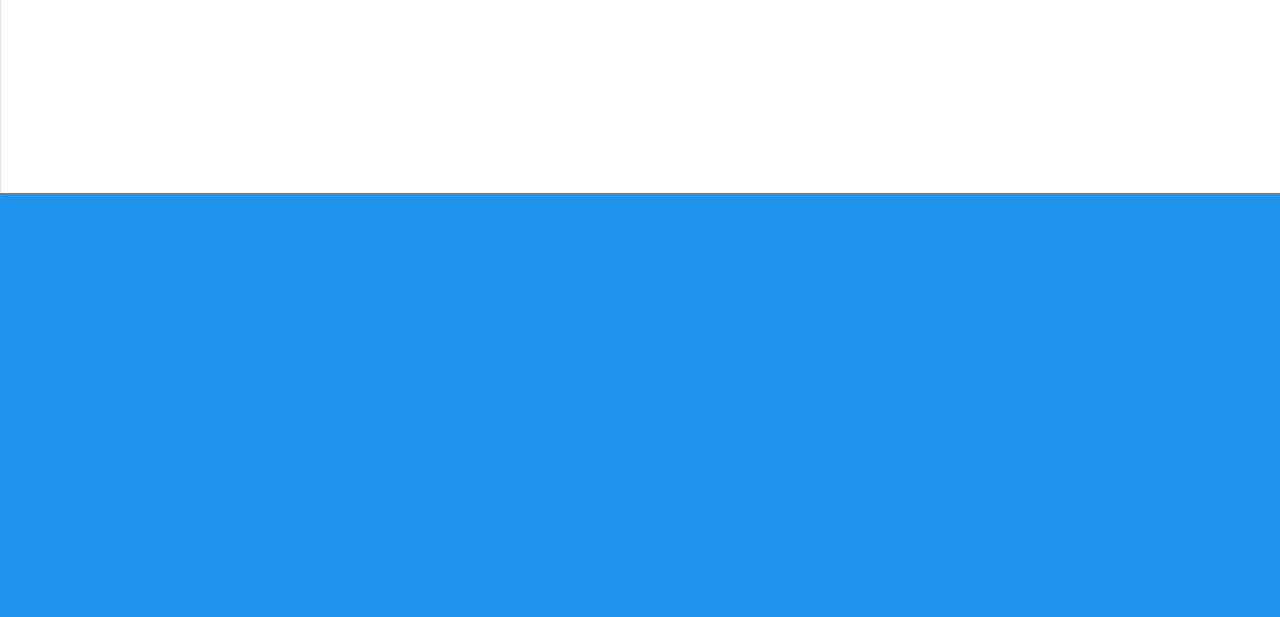
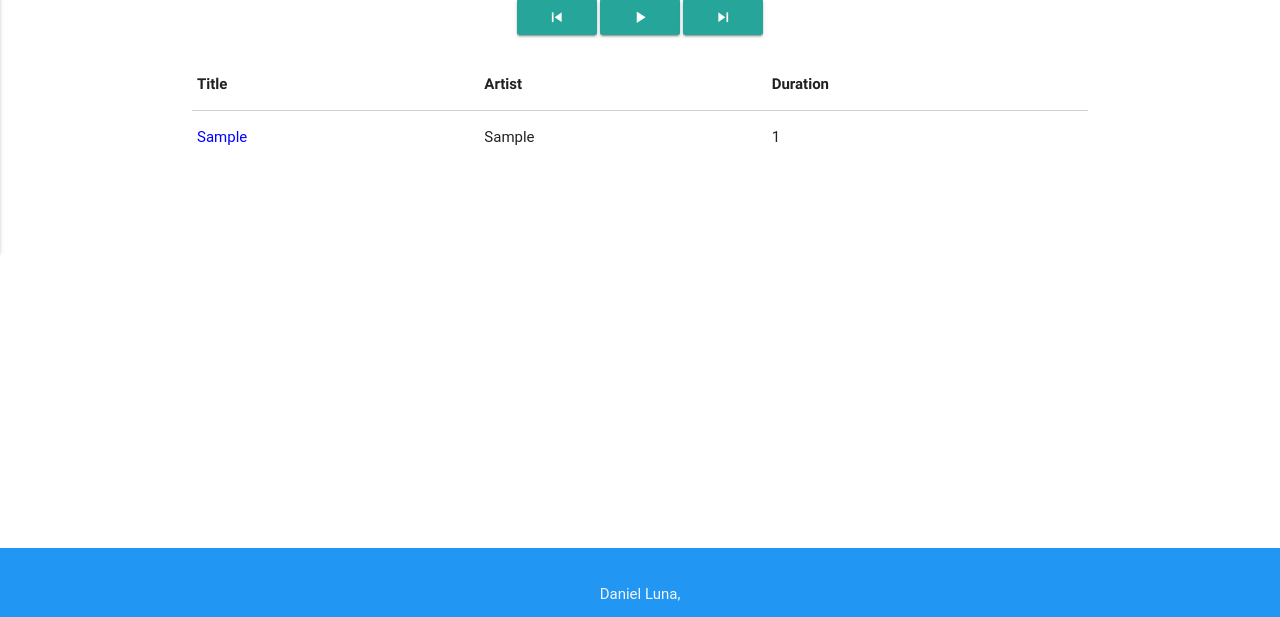
Before and after one commit to Daniellunsc/flask-streaming, a Flask app: template templates/home.html in a window 1280 px wide. Shown: the part 607-1224 px from the top of the page. Before the commit the page ends 800 px from the top, so only its background shows below. Run offline with Flask 2, Linux system fonts and the light colour scheme; the template is opened without the code that fills it: most values are stand-ins (such as "Sample title", 1, 10 or a date in 2020); grey boxes marked "Sample" are stand-in pictures; some libraries are stand-ins or nearby versions; some web fonts are replaced; grey boxes are pictures that could not be loaded.

Commit message:
Added: JS Logic to control the music and a new music

```diff
--- a/main.py
+++ b/main.py
@@ -1,57 +1,71 @@
-from flask import Flask, url_for, render_template
-from flask import request, send_file
-import json
+from flask import Flask, url_for, render_template, json
+from flask import send_file, request
 import glob
+
+from io import BytesIO
 from mutagen import File
-from io import BytesIO
+
 
 app = Flask(__name__)
 
-@app.route("/")
-def home():
-  musicList = glob.glob("static/musics/*.mp3")
 
-  musicJ = [{'filename': mi.split("/")[-1],
-            'fileURL': url_for('sounds', music=mi)} for mi in musicList]
+def sec2minString(sec):
+    mi = sec / 60.0
+    mi = str(mi).split(".")
+    seci = int(float('0.' + mi[1]) * 60.0)
+    if(seci < 10):
+        seci = '0' + str(seci)
+    else:
+        seci = str(seci)
 
-  for i in range(len(musicJ)):
-    tag = File(musicList[i])
-    if('TIT2' in tag.keys()):
-      musicJ[i]['Tags'] = {'TIT2': tag['TIT2'].text[0], 'TPE1': tag['TPE1'].text(0)}
-
-  return render_template("home.html", musicJ=musicJ)
-
+    return mi[0] + ":" + seci
 
 @app.route("/sounds")
 def sounds():
-
-  music = request.args["music"]
-  return send_file(music, mimetype="audio/mp3")
-
-@app.route("/coverimage")
-def coverimage():
-  cover = request.args["music"]
-  cover = File(cover)
-  if("APIC:" in cover.tags.keys()):
-    imgcover = cover.tags["APIC:"].data
-    strIO = BytesIO()
-    strIO.write(imgcover)
-    strIO.seek(0)
-
-    return send_file(strIO, mimetype="image/jpg")
-  else:
-    return app.send_static_file('images/noCoverImage.png')
+    music = request.args["music"]
+    return send_file(music, mimetype="audio/mp3")
 
 
-def sec2min(sec):
-  minutes = sec / 60.0
-  minutes = str(minutes).split(".")
-  seci = int(float('0.' + minutes[1]) * 60.0)
-  if(seci < 10):
-    seci = '0' + str(seci)
-  else:
-    seci = str(seci)
-  return minutes[0] + ":" + seci
+@app.route("/coverImage")
+def coverImage():
+    cover = request.args["music"]
+    print(cover)
+    cover = File(cover)
+    print(cover.tags.keys())
+    if("APIC:Front" in cover.tags.keys()):
+        imgcover = cover.tags["APIC:Front"].data
+        strIO = BytesIO()
+        strIO.write(imgcover)
+        strIO.seek(0)
+
+        return send_file(strIO,
+                     mimetype="image/jpg")
+    else:
+        return app.send_static_file('images/noCoverImage.png')
+
+@app.after_request
+def add_header(response):
+  response.cache_control.max_age = 0
+  return response
+
+@app.route("/")
+def home():
+    musiclist = glob.glob("static/musics/*.mp3")
+
+    musicJ = [{"fileName": mi.split("/")[-1],
+               "coverURL": url_for('coverImage', music=mi),
+               'fileUrl':url_for('sounds', music=mi),
+               'length': sec2minString(File(mi).info.length),
+               'Tags': None
+               } for mi in musiclist]
+
+    for i in range(len(musicJ)):
+        tag = File(musiclist[i])
+        if('TIT2' in tag.keys()):
+            musicJ[i]['Tags'] = {'TIT2':tag['TIT2'].text[0], 'TPE1':tag['TPE1'].text[0]}
+
+    return render_template("home.html",
+                           musicJ=musicJ)
 
 if(__name__ == "__main__"):
-    app.run()
+    app.run(debug=True)
--- /dev/null
+++ b/static/js/Page.js
@@ -0,0 +1,208 @@
+var current = 0;
+
+var playing = false;
+
+var mysound;
+var source;
+var progressBar;
+var onProgChange = false;
+var musics;
+
+function set_ListOfMusics(mlist) {
+  musics = mlist;
+}
+
+function startMusic() {
+  mysound = document.getElementById("myplay");
+  soundImg = document.getElementById("coverImg");
+  progressBar = document.getElementById("rangeProgr");
+  source = document.getElementById("audioSource");
+  source.src = musics[0].fileUrl;
+  soundImg.src = musics[0].coverURL;
+  mysound.load();
+  changeColorMusic();
+  changeArtistTitle();
+  playing = false;
+  mysound.addEventListener("ended", function() {
+    if (current < musics.length - 1) {
+      current += 1;
+
+      source.src = musics[current].fileUrl;
+      document.getElementById("coverImg").src = musics[current].coverURL;
+      mysound.load();
+      mysound.play();
+    }
+    changeColorMusic();
+    changeArtistTitle();
+
+    if (current == musics.length - 1) {
+      var mylink = document.getElementById("lim_" + current.toString());
+      mylink.style.color = "blue";
+    }
+
+    updateTime();
+  });
+
+  mysound.addEventListener("timeupdate", function() {
+    var currentTime = mysound.currentTime;
+    var duration = mysound.duration;
+    var per = (currentTime / duration) * 100;
+    if (onProgChange == false) {
+      progressBar.value = per;
+      updateTime();
+    }
+  });
+
+  progressBar.addEventListener("mouseup", function() {
+    var newTime = (this.value * mysound.duration) / 100;
+    mysound.currentTime = newTime;
+    onProgChange = false;
+    updateTime();
+  });
+
+  progressBar.addEventListener("mousedown", function() {
+    onProgChange = true;
+  });
+
+  progressBar.addEventListener("touchend", function() {
+    var newTime = (this.value * mysound.duration) / 100;
+    mysound.currentTime = newTime;
+    onProgChange = false;
+    updateTime();
+  });
+
+  progressBar.addEventListener("touchstart", function() {
+    onProgChange = true;
+  });
+}
+
+function changeMusic(newSound) {
+  current = musics
+    .map(function(d) {
+      return d["fileUrl"];
+    })
+    .indexOf(newSound);
+  changeColorMusic();
+  changeArtistTitle();
+
+  source.src = newSound;
+  document.getElementById("coverImg").src = musics[current].coverURL;
+  mysound.load();
+  mysound.play();
+  updateTime();
+}
+
+function changeArtistTitle() {
+  var artist = document.getElementById("artista");
+  var titulo = document.getElementById("titulo");
+  if (musics[current].Tags != null) {
+    artist.innerHTML = musics[current].Tags.TPE1;
+    titulo.innerHTML = musics[current].Tags.TIT2;
+  } else {
+    artist.innerHTML = " unknown ";
+    titulo.innerHTML = musics[current].fileName;
+  }
+}
+
+function changeColorMusic() {
+  var mylink;
+
+  for (i = 0; i < musics.length; i++) {
+    mylink = document.getElementById("lim_" + i.toString());
+    if (i == current) {
+      mylink.style.color = "red";
+    } else {
+      mylink.style.color = "blue";
+    }
+  }
+}
+
+function onPlay() {
+  if (playing == false) {
+    document.getElementById("myplay").play();
+    playing = true;
+    document.getElementById("playbutton").innerHTML = "pause";
+  } else {
+    document.getElementById("myplay").pause();
+    playing = false;
+    document.getElementById("playbutton").innerHTML = "play_arrow";
+  }
+  updateTime();
+}
+
+function skip_next() {
+  if (current == musics.length - 1) {
+    current = 0;
+    source.src = musics[current].fileUrl;
+    document.getElementById("coverImg").src = musics[current].coverURL;
+    mysound.load();
+    mysound.play();
+  } else {
+    current += 1;
+    source.src = musics[current].fileUrl;
+    document.getElementById("coverImg").src = musics[current].coverURL;
+    mysound.load();
+    mysound.play();
+  }
+  changeColorMusic();
+  changeArtistTitle();
+  updateTime();
+}
+
+function skip_previous() {
+  if (current == 0) {
+    current = 0;
+    source.src = musics[current].fileUrl;
+    document.getElementById("coverImg").src = musics[current].coverURL;
+    mysound.load();
+    mysound.play();
+  } else {
+    current -= 1;
+    source.src = musics[current].fileUrl;
+    document.getElementById("coverImg").src = musics[current].coverURL;
+    mysound.load();
+    mysound.play();
+  }
+  changeColorMusic();
+  changeArtistTitle();
+  updateTime();
+}
+
+function updateTime() {
+  if (mysound.currentTime != NaN) {
+    document.getElementById("ctime").innerHTML = sec2minString(
+      mysound.currentTime
+    );
+  }
+
+  if (mysound.duration != NaN) {
+    document.getElementById("totalTime").innerHTML = sec2minString(
+      mysound.duration
+    );
+  } else  {
+    document.getElementById("totalTime").innerHTML = "00:00"
+  }
+}
+
+function sec2minString(mytime) {
+  if ((mytime.toString() != "NaN") || mytime == 0) {
+    var minutes = Number(mytime) / 60;
+    var tmp = minutes.toString().split(".");
+    minutes = tmp[0];
+    if (tmp[1] != undefined) {
+      seconds = "00." + tmp[1]
+    } else {
+      seconds = "00.00"
+    }
+    seconds = Math.round(Number(seconds) * 60);
+    if (seconds < 10) {
+      seconds = "0" + seconds.toString();
+    } else {
+      seconds = seconds.toString();
+    }
+
+    return minutes + ":" + seconds || "00:00";
+  } else {
+    return '00:00'
+  }
+}
--- a/templates/home.html
+++ b/templates/home.html
@@ -1,9 +1,101 @@
 {% extends "layout.html"%}
 {% block content %}
 
-<audio controls>
-  <source src="{{musicJ[0]['fileURL']}}" type="audio/mp3"/>
+<script type="text/javascript" src="{{url_for('static', filename='js/Page.js')}}"></script>
+<script>
+    set_ListOfMusics(JSON.parse('{{musicJ|tojson|safe}}'));
+    $(document).ready(function(){
+        startMusic();
+    });
+</script>
+
+<audio id="myplay">
+  <source id="audioSource" src="" type="audio/mp3"/>
   Your browser does not support the audio element.
 </audio>
 
-{% endblock %}”
+<div class="row">
+  <div class="col s12 center-align ">
+      <img class="responsive-img"  width="500px" height="500px"
+      id="coverImg" src="{{ musicJ[0]['coverURL'] }}" >
+  </div>
+  <div clas="col s12 center-align ">
+      <h4 id="artista" class="center-align">Artista</h5>
+      <h6 id="titulo" class="center-align">Titulo</h5>
+  </div>
+
+  <div class="col s2 center-align ">
+      <div id="ctime"></div>
+  </div>
+
+  <div class="col s8 center-align ">
+      <form action="#">
+          <p class="range-field">
+            <input id="rangeProgr" type="range" min="0" max="100" />
+          </p>
+       </form>
+  </div>
+  <div class="col s2 center-align ">
+      <div id="totalTime"></div>
+  </div>
+</div>
+<div class="center-align">
+    <a class="waves-effect waves-light btn" onmousedown="skip_previous()">
+        <i class="small material-icons">skip_previous</i>
+    </a>
+
+    <a class="waves-effect waves-light btn " onclick="onPlay()">
+        <i id="playbutton" class="small material-icons">play_arrow</i>
+    </a>
+
+     <a class="waves-effect waves-light btn" onmousedown="skip_next()">
+         <i class="small material-icons">skip_next</i>
+     </a>
+</div>
+<br>
+
+<div style="height: 400px; overflow:scroll">
+  <table>
+    <thead>
+      <tr>
+        <th>
+          Title
+        </th>
+        <th>
+          Artist
+        </th>
+        <th>
+          Duration
+        </th>
+      </tr>
+    </thead>
+
+    {% for i in range(musicJ | length) %}
+      <tr>
+        {% if musicJ[i]['Tags'] != None %}
+        <td>
+          <a id="lim_{{i}}" style="color:blue" onclick="changeMusic('{{musicJ[i]['fileURL']}}')">
+            {{musicJ[i]['Tags']['TIT2']}}
+          </a>
+        </td>
+        <td>
+           {{musicJ[i]['Tags']['TPE1']}}
+        </td>
+        {% else %}
+        <td>
+            <a id="lim_{{i}}" style="color:blue" onclick="changeMusic('{{musicJ[i]['fileURL']}}')">
+              {{musicJ[i]['Tags']['fileName']}}
+            </a>
+          </td>
+        <td>
+          unknown
+        </td>
+        {% endif %}
+        <td>
+          {{ musicJ[i]['length']}}
+        </td>
+      </tr>
+    {% endfor %}
+  </table>
+</div>
+{% endblock %}
```
Also changed, not shown: 4 other files.
